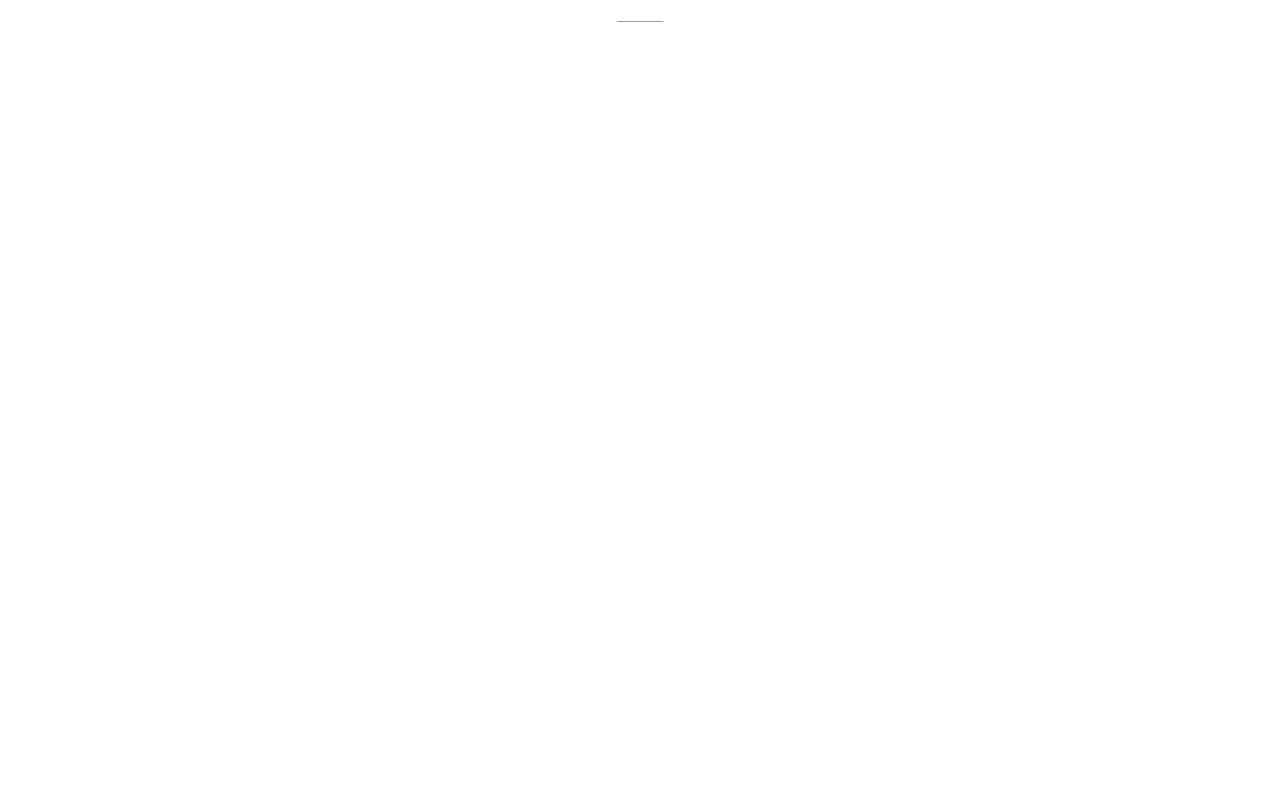
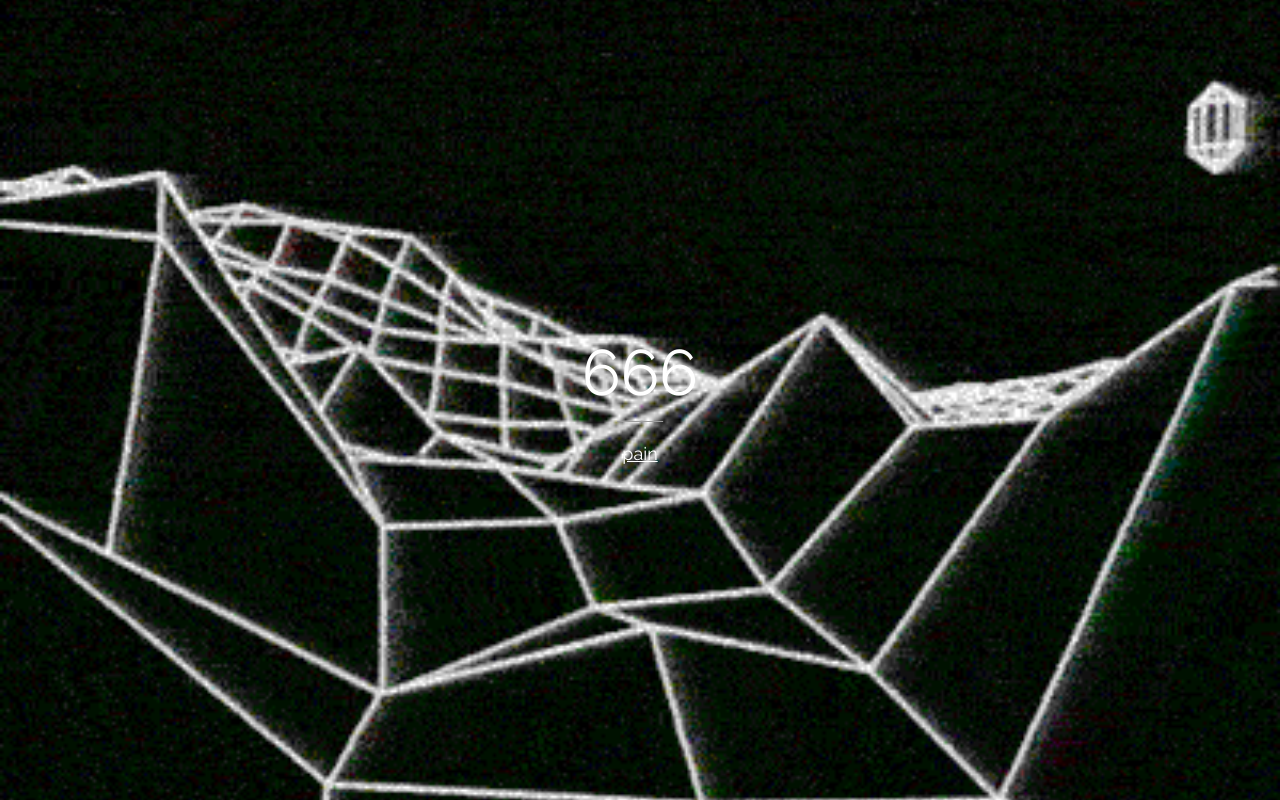
Before and after one commit to hurt666/666, a plain HTML site: page index.html in a window 1280 px wide. Drawn offline with Linux system fonts and the light colour scheme.

Commit message:
Update index.html

```diff
--- a/index.html
+++ b/index.html
@@ -30,7 +30,7 @@ body, html {height: 100%}
 
 .bgimg {
 
-    background-image: url('static/images/n8H.gif);
+    background-image: url('static/images/n8H.gif');
 
     min-height: 100%;
 
```
